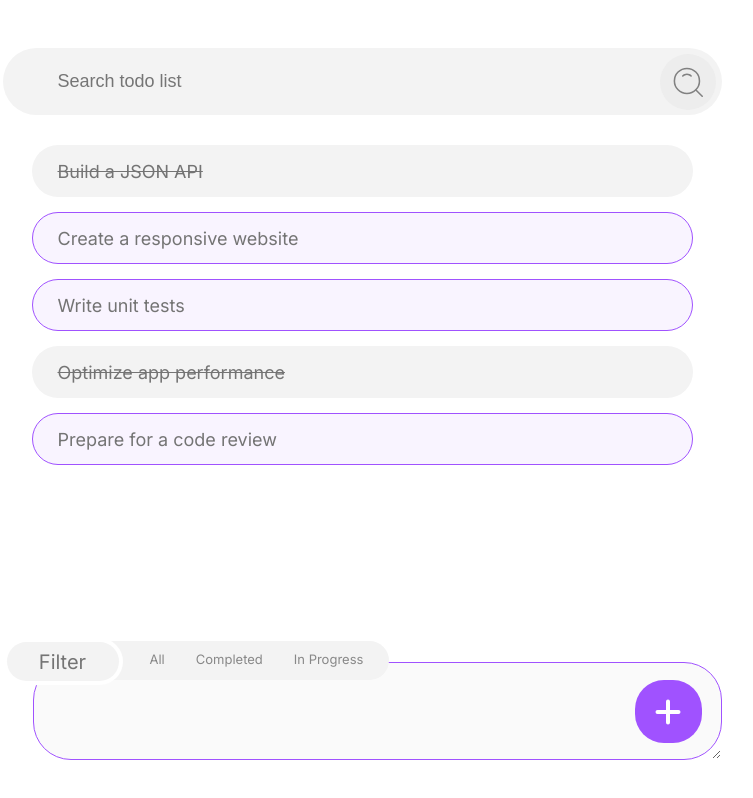
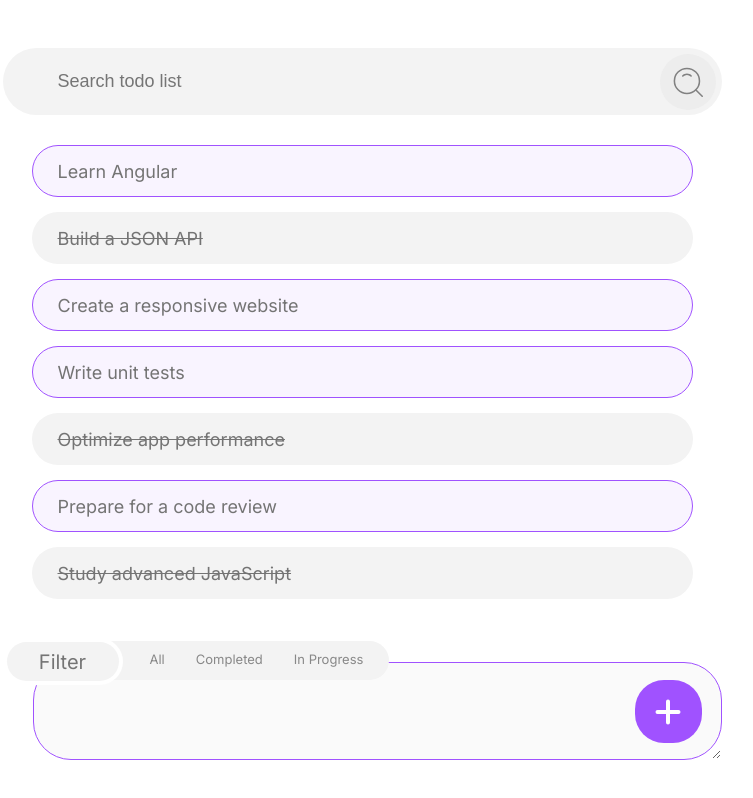
Before and after one commit to Kojoel/TodoWithSignals, an Angular app: page / in a window 1280 px wide. Shown: the whole page, without its empty margins (278-1031 px from the left). Built offline with nearby package versions, Linux system fonts and the light colour scheme; data requests are answered from the project's data file.

Commit message:
feat: filter todo items by search

```diff
--- a/mockdata/db.json
+++ b/mockdata/db.json
@@ -1,5 +1,11 @@
 {
   "todos": [
+    {
+      "id": "1",
+      "text": "Learn Angular",
+      "completed": false,
+      "dateCreated": "28-09-2024"
+    },
     {
       "id": "2",
       "text": "Build a JSON API",
@@ -29,6 +35,60 @@
       "text": "Prepare for a code review",
       "completed": false,
       "dateCreated": "04-10-2024"
+    },
+    {
+      "id": "7",
+      "text": "Study advanced JavaScript",
+      "completed": true,
+      "dateCreated": "05-10-2024"
+    },
+    {
+      "id": "8",
+      "text": "Set up CI/CD pipeline",
+      "completed": false,
+      "dateCreated": "06-10-2024"
+    },
+    {
+      "id": "9",
+      "text": "Research GraphQL",
+      "completed": false,
+      "dateCreated": "07-10-2024"
+    },
+    {
+      "id": "10",
+      "text": "Fix bugs in the user authentication module",
+      "completed": true,
+      "dateCreated": "08-10-2024"
+    },
+    {
+      "id": "11",
+      "text": "Write documentation for API endpoints",
+      "completed": false,
+      "dateCreated": "09-10-2024"
+    },
+    {
+      "id": "12",
+      "text": "Refactor legacy code",
+      "completed": false,
+      "dateCreated": "10-10-2024"
+    },
+    {
+      "id": "13",
+      "text": "Implement unit tests for new features",
+      "completed": true,
+      "dateCreated": "11-10-2024"
+    },
+    {
+      "id": "14",
+      "text": "Research best practices for secure authentication",
+      "completed": false,
+      "dateCreated": "12-10-2024"
+    },
+    {
+      "id": "15",
+      "text": "Prepare presentation for the team meeting",
+      "completed": true,
+      "dateCreated": "13-10-2024"
     }
   ]
 }
--- a/src/app/todos/todos.component.html
+++ b/src/app/todos/todos.component.html
@@ -6,7 +6,7 @@
             [style]=""
         >
             <div class="todo-item"
-                *ngFor="let todo of allTodos()"
+                *ngFor="let todo of filteredTodos()"
                 (mouseenter)="setToHovered(todo.id)"
                 (mouseleave)="setToNotHovered(todo.id)"
                 [class]="todo.completed ? 'itemNotChecked' : 'itemChecked'"
--- a/src/app/todos/todos.component.ts
+++ b/src/app/todos/todos.component.ts
@@ -4,6 +4,7 @@ import { SearchService } from '../services/search.service';
 import { NgFor, NgIf } from '@angular/common';
 import { TodosApiService } from '../services/api/todos-api.service';
 import { Todos } from '../models/todos.interface';
+import { v4 as uuidv4 } from 'uuid';
 
 @Component({
   selector: 'app-todos',
@@ -22,13 +23,24 @@ export class TodosComponent {
   addedTodoItem = signal('');
 
   allTodos = signal<Todos[]>([]);
+  filteredTodos = computed(() => {
+    const searchValue = this.searchService.searchValue().toLowerCase(); // Get search value and make it lowercase
+    return this.allTodos().filter((todo) =>
+      todo.text.toLowerCase().includes(searchValue) // Filter todos by text
+    );
+  });
 
   searchValueReceived = computed(() => this.searchService.searchValue())
 
   constructor(
     private searchService: SearchService,
     private todoApiService: TodosApiService,
-  ) {}
+  ) {
+    effect(()=> {
+      console.log(this.allTodos())
+      console.log(this.filteredTodos())
+    })
+  }
 
   ngOnInit() {
     this.init();
@@ -73,7 +85,7 @@ export class TodosComponent {
     const newTodo = {
       completed: false,
       dateCreated: new Date(),
-      id: `${this.allTodos.length + 1}`,
+      id: uuidv4(),
       text: this.addedTodoItem()
     };
 
```
